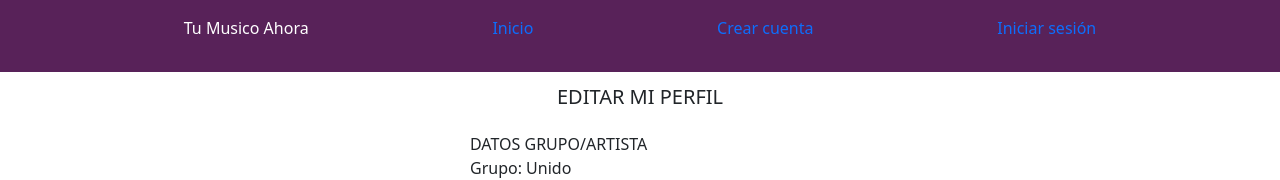
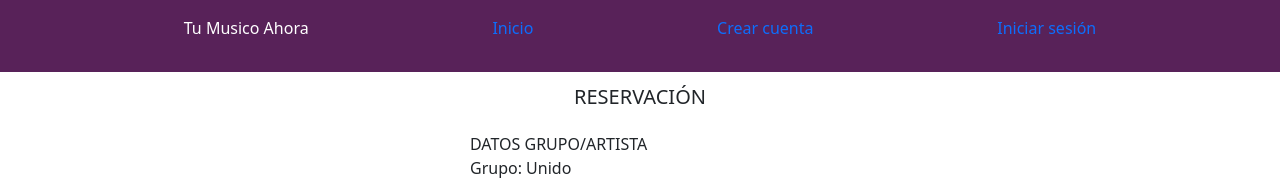
Before and after one commit to Kodemia-MusicApp/MusicApp-FrontEnd, a React app: page /reservation in a window 1280 px wide. Shown: the top 180 px of the page. Built offline with nearby package versions, Linux system fonts and the light colour scheme; no server answers.

Commit message:
1 file modified

```diff
--- a/src/Pages/Reservation/Reservation.jsx
+++ b/src/Pages/Reservation/Reservation.jsx
@@ -7,7 +7,7 @@ export const Reservation = () => {
             <Navbar />
             <div className="Reservation">
                 <div className="Reservation-Container">
-                    <p className="Login-Title">EDITAR MI PERFIL</p>
+                    <p className="Login-Title">RESERVACIÓN</p>
                     <div className="Reservation-Content">
                         <div className="reservationData">
                             <p className="dataTitles">DATOS GRUPO/ARTISTA</p>
```
